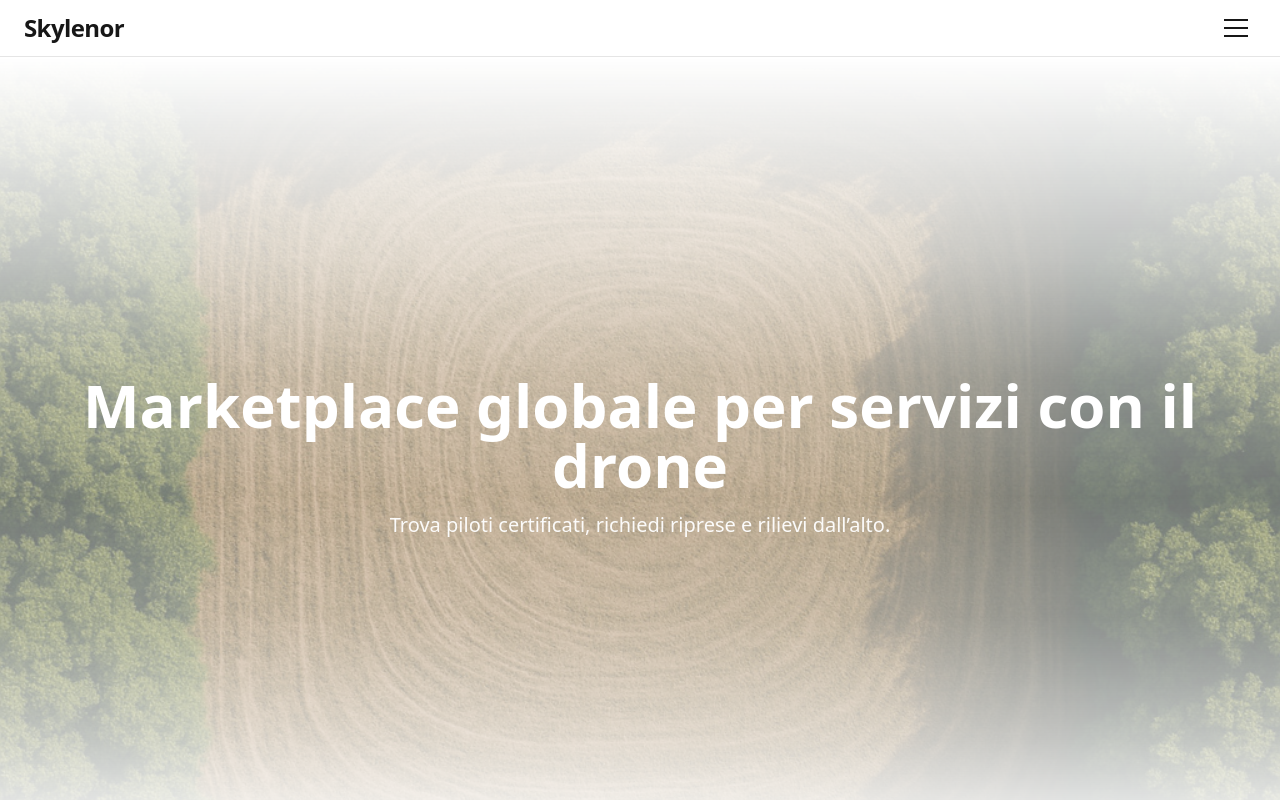
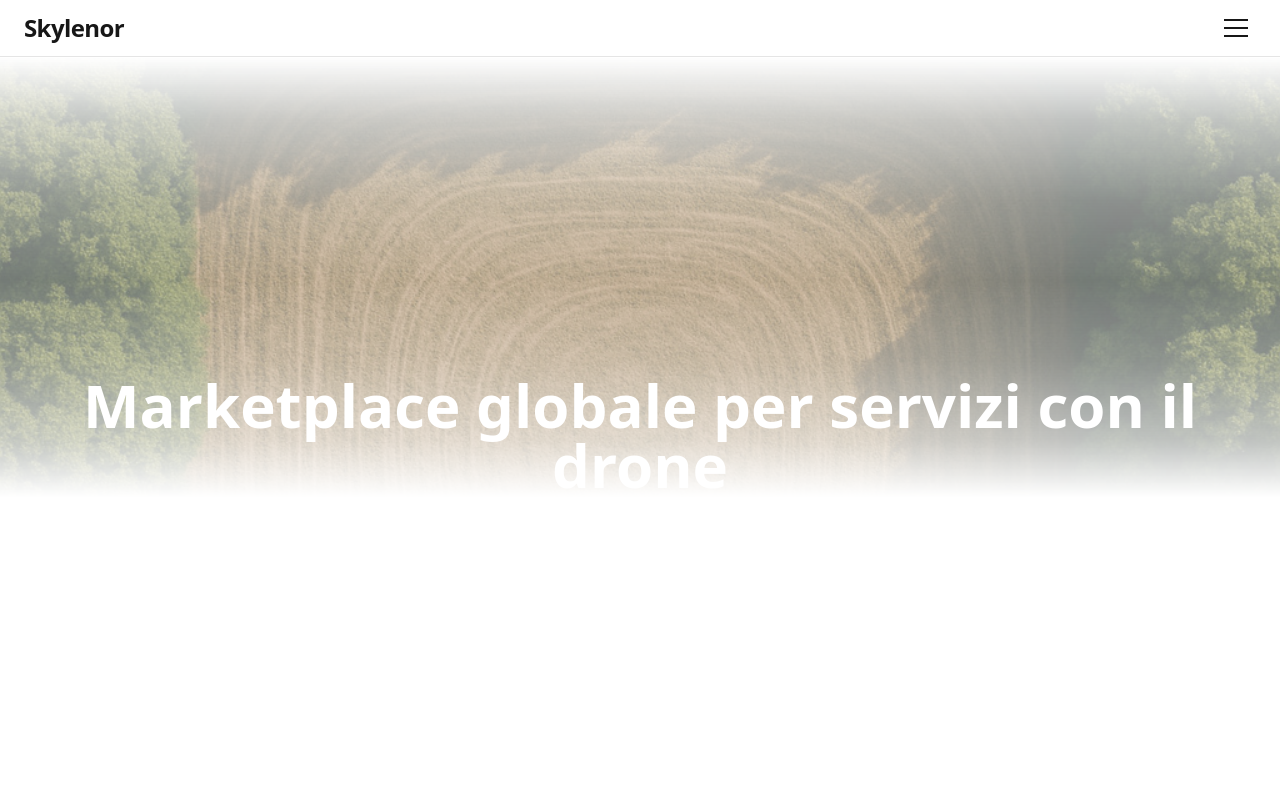
Before and after one commit to alessiomarciano007-prog/skylenor, a Next.js app: page / in a window 1280 px wide. Shown: the top 800 px of the page. Built offline with nearby package versions, Linux system fonts and the light colour scheme.

Commit message:
Update Section.tsx

```diff
--- a/app/components/Section.tsx
+++ b/app/components/Section.tsx
@@ -9,16 +9,16 @@ type Props = {
 
 export default function Section({ children, className, fade = 180 }: Props) {
   // Gradiente molto più morbido e distribuito
-  const mask = `linear-gradient(
-    to bottom,
-    rgba(0,0,0,0) 0%,
-    rgba(0,0,0,0.25) 25%,
-    rgba(0,0,0,0.45) 40%,
-    rgba(0,0,0,0.55) 55%,
-    rgba(0,0,0,0.45) 70%,
-    rgba(0,0,0,0.25) 85%,
-    rgba(0,0,0,0) 100%
-  )`;
+const mask = `linear-gradient(
+  to bottom,
+  rgba(0,0,0,0) 0%,
+  rgba(0,0,0,0.25) 8%,
+  rgba(0,0,0,0.45) 18%,
+  rgba(0,0,0,0.55) 28%,
+  rgba(0,0,0,0.45) 38%,
+  rgba(0,0,0,0.25) 48%,
+  rgba(0,0,0,0) 55%
+)`;
 
   return (
     <section className={`relative w-full ${className ?? ""}`}>
```
